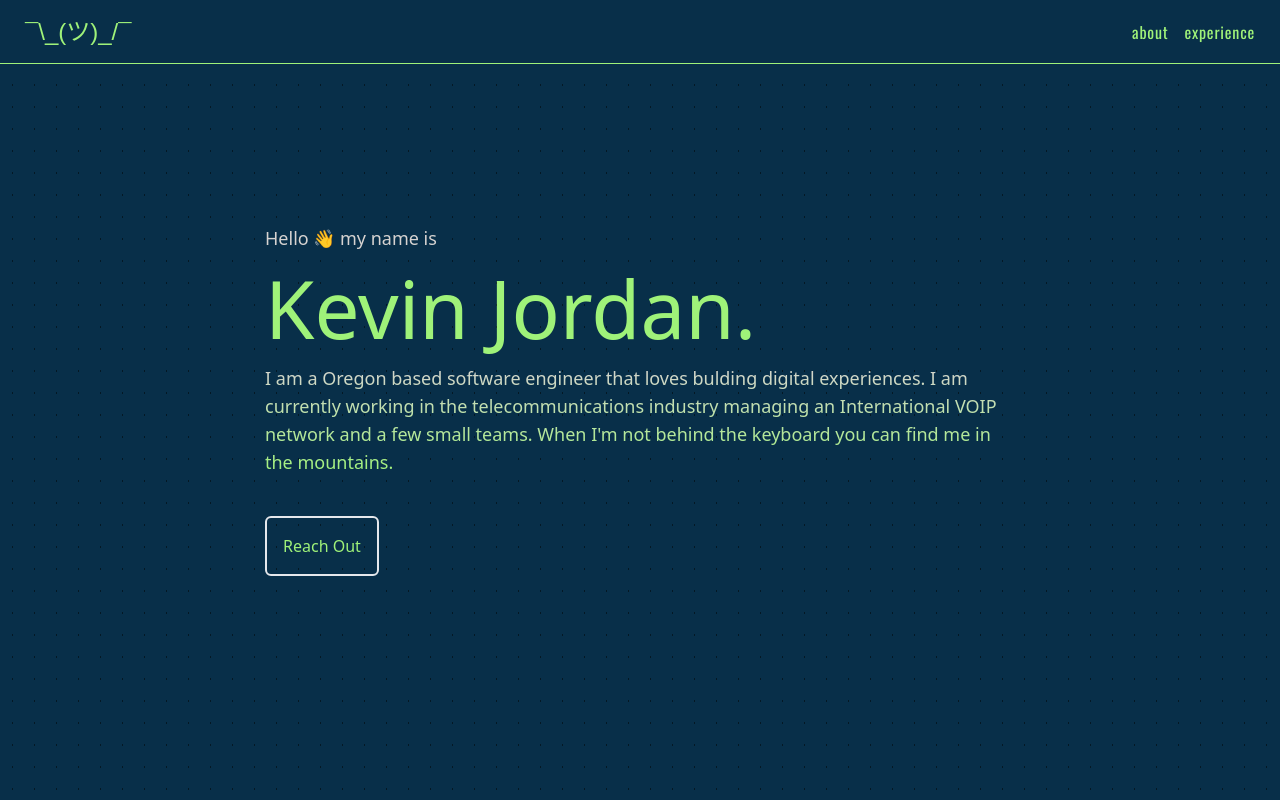
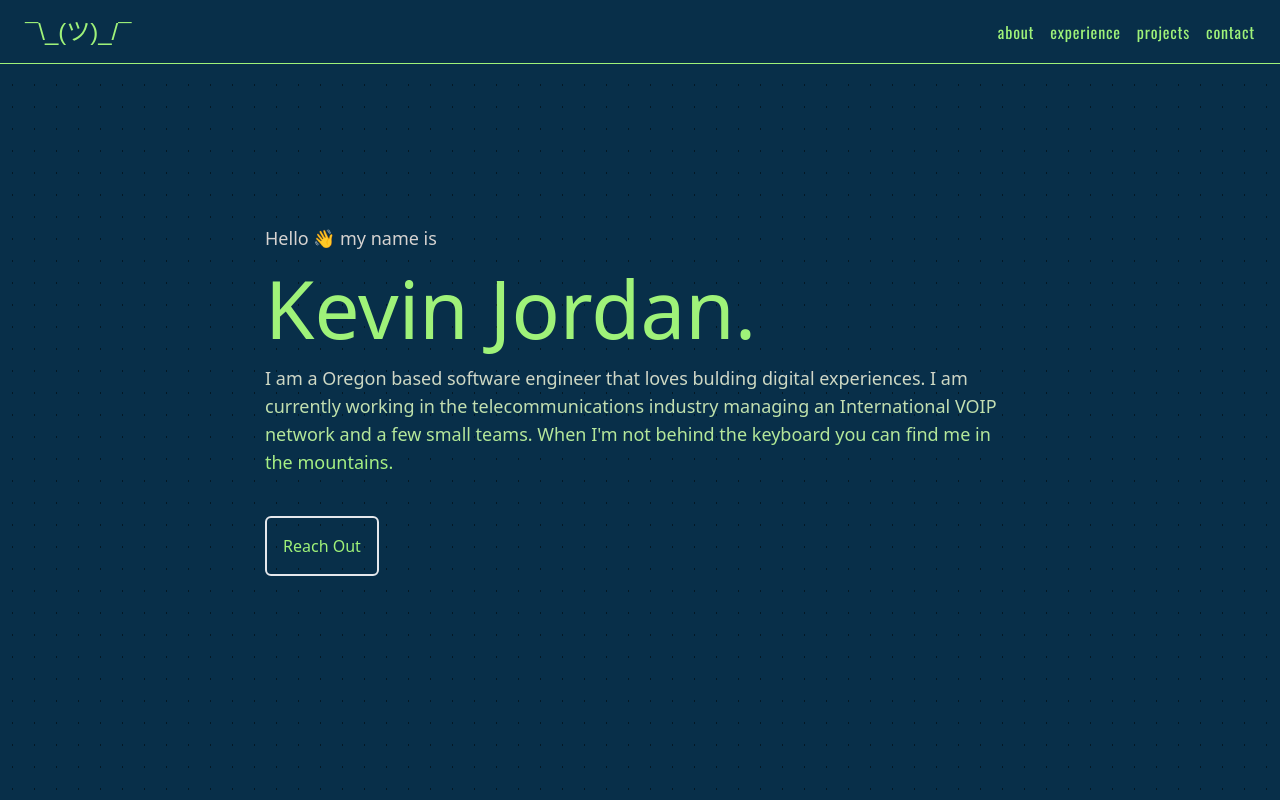
Before and after one commit to kdjordan/2023_portfolio, a Vue app: page / in a window 1280 px wide. Shown: the top 800 px of the page. Built offline with nearby package versions, Linux system fonts and the light colour scheme.

Commit message:
smooth scroll

```diff
--- a/index.html
+++ b/index.html
@@ -1,5 +1,5 @@
 <!doctype html>
-<html lang="en">
+<html lang="en" style="scroll-behavior: smooth;">
   <head>
     <meta charset="UTF-8" />
     <meta name="viewport" content="width=device-width, initial-scale=1, shrink-to-fit=no" />
--- a/src/components/TopNavigation.vue
+++ b/src/components/TopNavigation.vue
@@ -14,9 +14,9 @@
 				<ul class="flex gap-4 text-highGreen text-md tracking-wider">
 					<li><router-link to="/"></router-link></li>
 					<li><a href="#about">about</a></li>
-					<li><a href="#experinece">experience</a></li>
-					<!-- <li><a href="#projects">projects</a></li>
-					<li><a href="#contact">contact</a></li> -->
+					<li><a href="#experience">experience</a></li>
+					<li><a href="#projects">projects</a></li>
+					<li><a href="#contact">contact</a></li>
 				</ul>
 			</div>
 		</nav>
```
